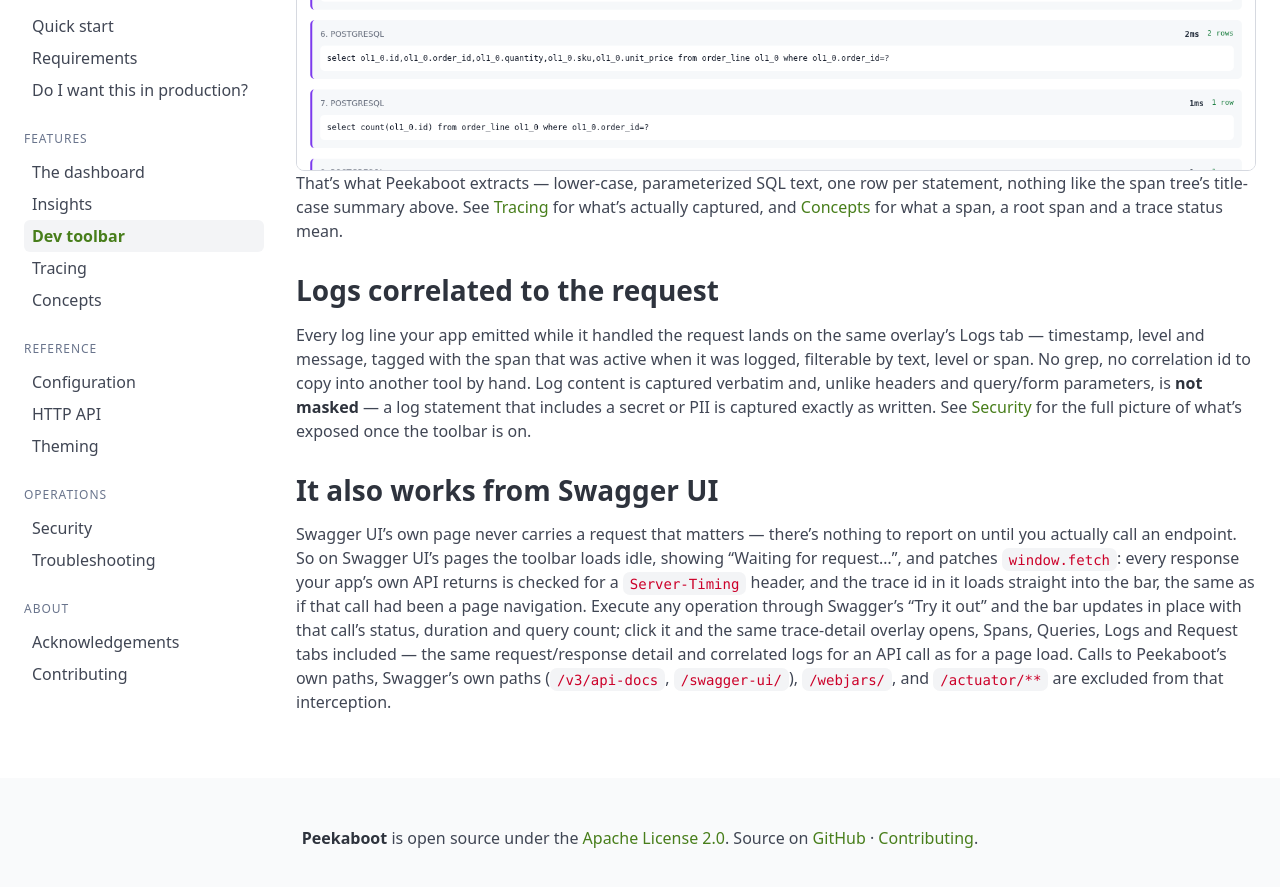
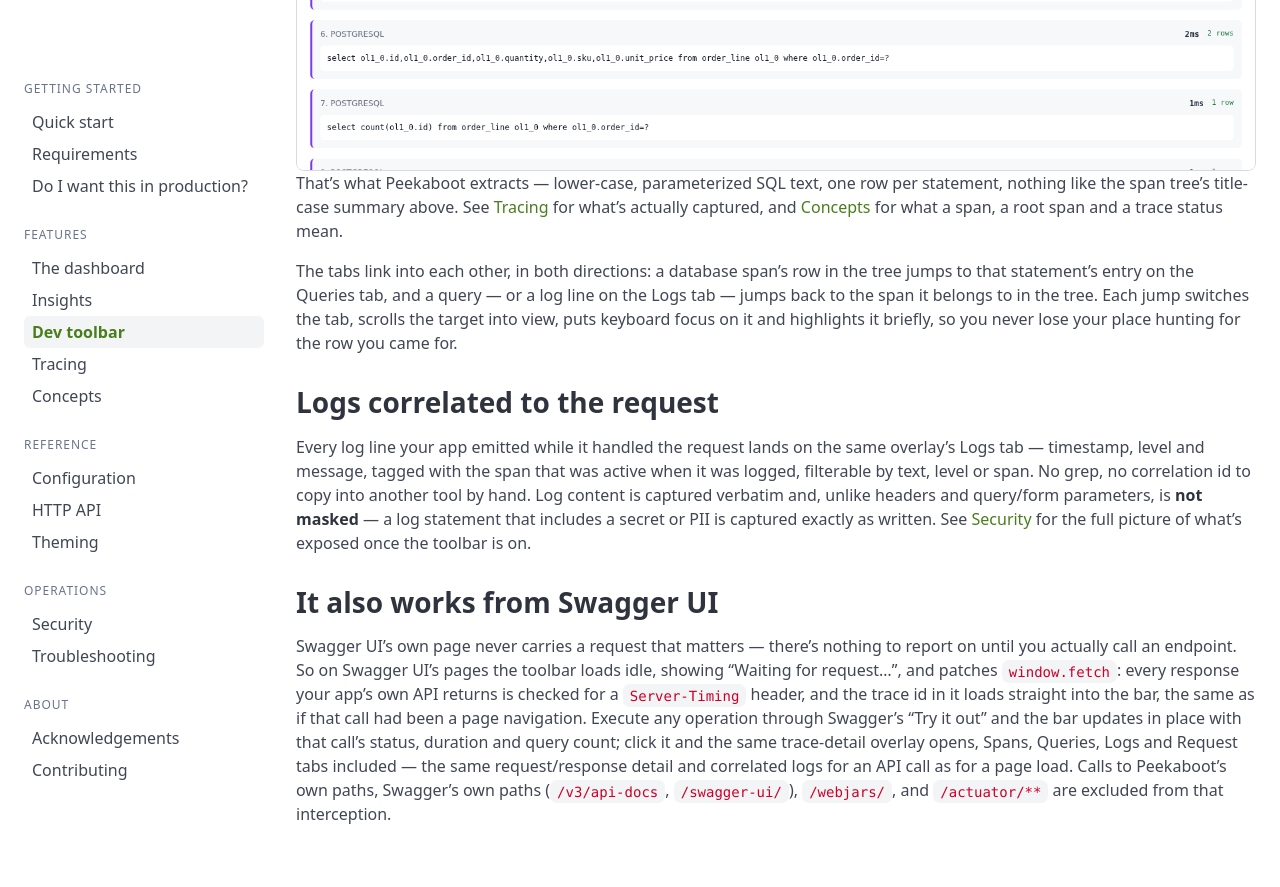
Before and after one commit to peekaboot-org/peekaboot-org.github.io, a Jekyll site: the page built from docs/dev-toolbar.md, in a window 1280 px wide and 900 px high, scrolled down 3154 px. Shown: the top 887 px of the window. Built offline with Jekyll 4.4.1, drawn with Linux system fonts in a browser that asks for light colours.

Commit message:
docs(dev-toolbar): describe the trace overlay cross-links

```diff
--- a/docs/dev-toolbar.md
+++ b/docs/dev-toolbar.md
@@ -107,6 +107,12 @@
 [Concepts]({{ '/docs/concepts/' | relative_url }}) for what a span, a root span and a
 trace status mean.
 
+The tabs link into each other, in both directions: a database span's row in the tree
+jumps to that statement's entry on the Queries tab, and a query &mdash; or a log line on
+the Logs tab &mdash; jumps back to the span it belongs to in the tree. Each jump switches
+the tab, scrolls the target into view, puts keyboard focus on it and highlights it
+briefly, so you never lose your place hunting for the row you came for.
+
 ## Logs correlated to the request
 
 Every log line your app emitted while it handled the request lands on the same overlay's
```
